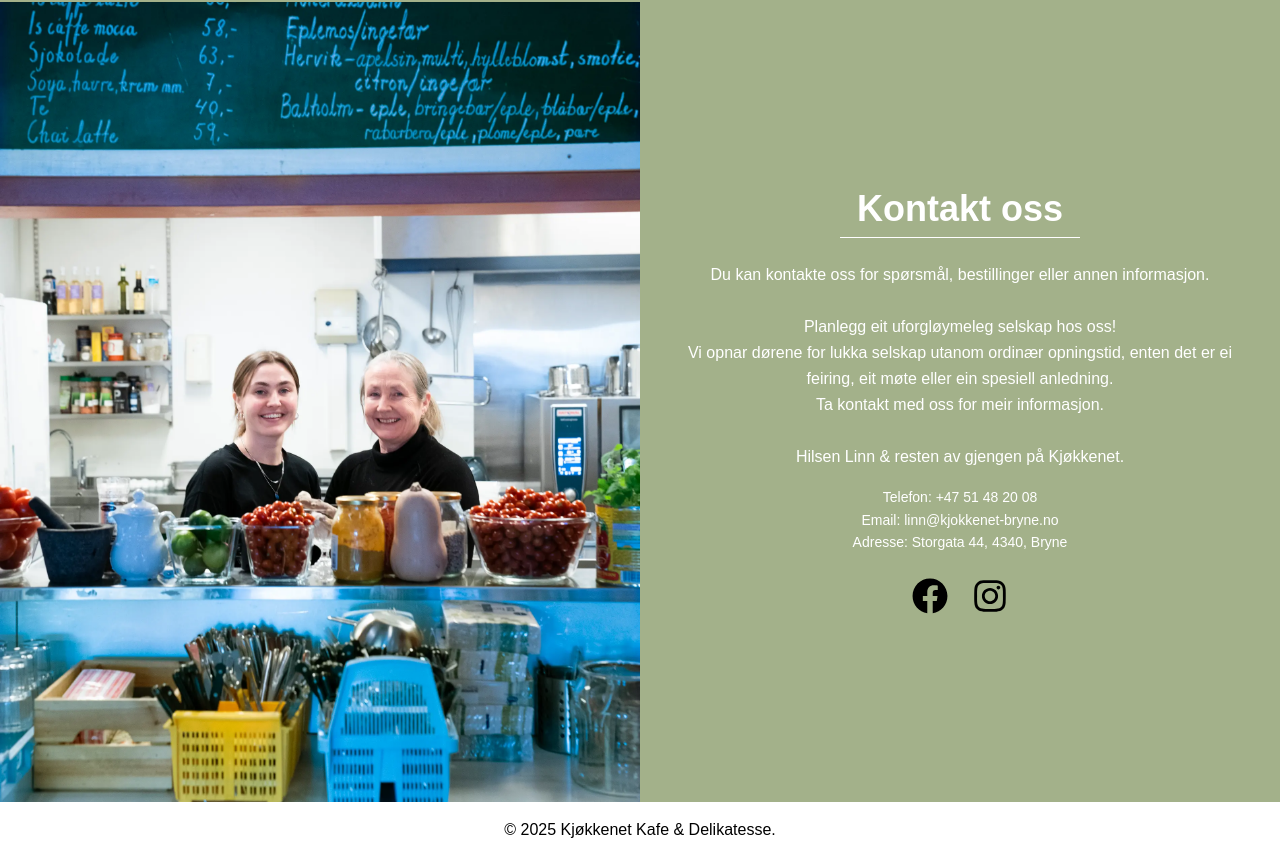
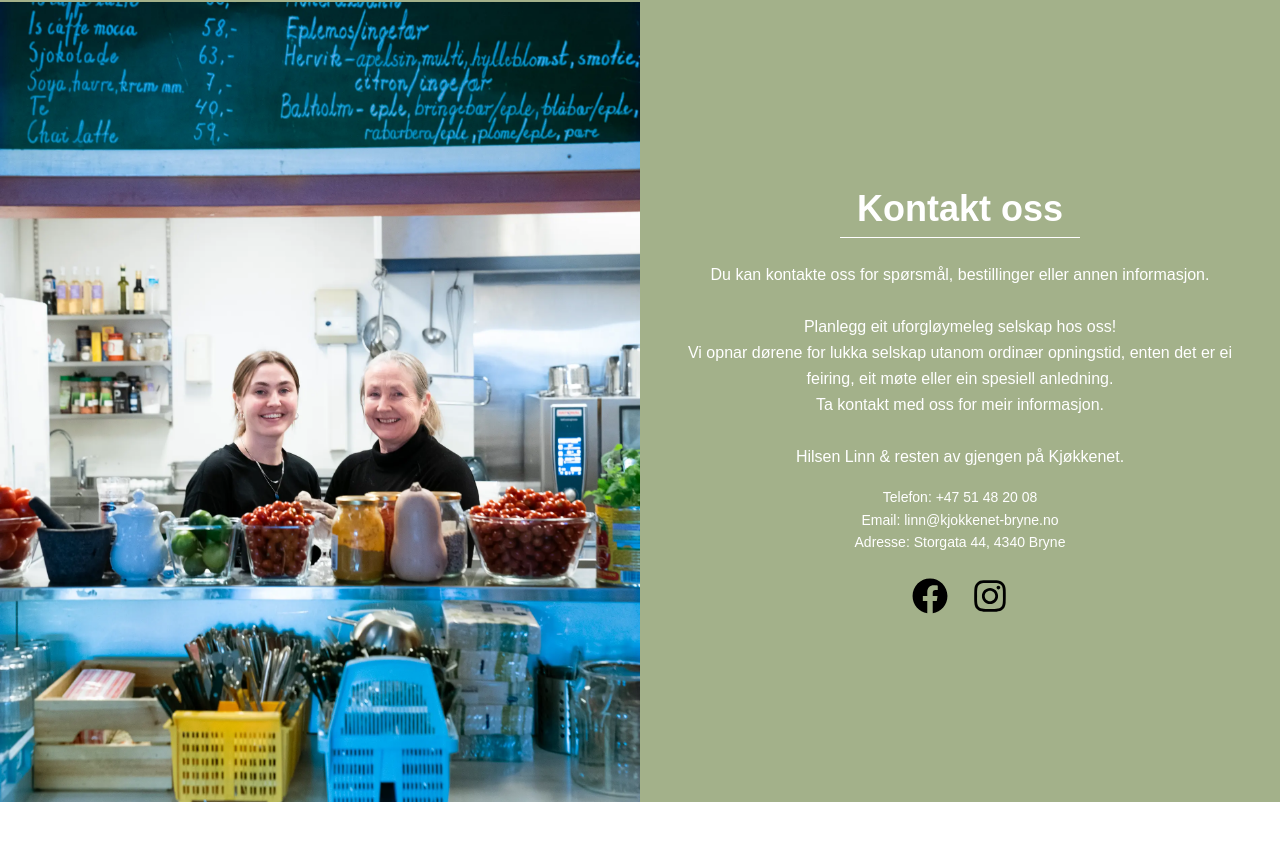
Before and after one commit to mbvaaland/kjokkenet-website, a Next.js app: page / in a window 1280 px wide. Shown: the part 2679-3537 px from the top of the page. After the commit the page ends 3481 px from the top, so only its background shows below. Built offline with nearby package versions, Linux system fonts and the light colour scheme.

Commit message:
Removed Footer

```diff
--- a/src/app/layout.tsx
+++ b/src/app/layout.tsx
@@ -1,6 +1,5 @@
 import '../../styles/globals.css';
 import Header from '../components/Header';
-import Footer from '../components/Footer';
 
 export default function RootLayout({
   children,
@@ -15,7 +14,6 @@ export default function RootLayout({
       <body className="min-h-screen flex flex-col">
         <Header />
         <main className="flex-grow">{children}</main>
-        <Footer />
       </body>
     </html>
   );
--- a/src/app/page.tsx
+++ b/src/app/page.tsx
@@ -101,7 +101,7 @@ export default function Home() {
             <p className="text-sm leading-relaxed text-white mb-4">
               Telefon: +47 51 48 20 08<br />
               Email: linn@kjokkenet-bryne.no<br />
-              Adresse: Storgata 44, 4340, Bryne
+              Adresse: Storgata 44, 4340 Bryne
             </p>
             {/* Social Icons */}
             <div className="flex items-center justify-center space-x-6 mt-6">
--- a/src/components/Footer.tsx
+++ /dev/null
@@ -1,7 +0,0 @@
-export default function Footer() {
-  return (
-    <footer className="bg-white text-black p-4 text-center">
-      <p>&copy; {new Date().getFullYear()} Kjøkkenet Kafe & Delikatesse.</p>
-    </footer>
-  );
-}
```
